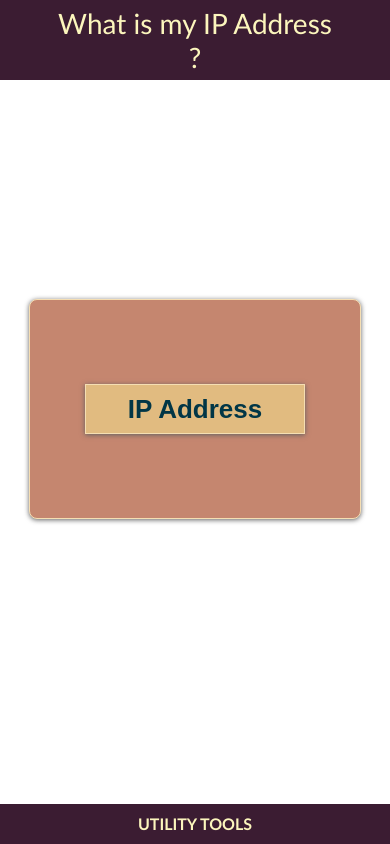
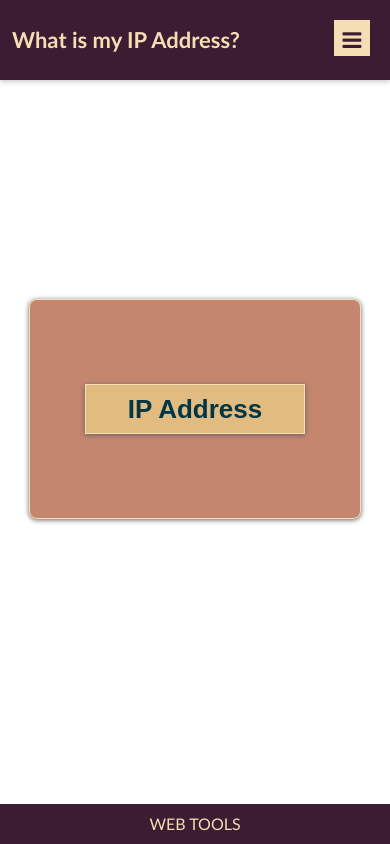
Before and after one commit to ashhadimam07/IP-Address, a website: page index.html in a window 390 px wide. Drawn offline with nearby package versions, Linux system fonts and the light colour scheme; no server answers.

Commit message:
Add hamburger menu

```diff
--- a/index.html
+++ b/index.html
@@ -6,19 +6,37 @@
     <meta name="viewport" content="width=device-width, initial-scale=1.0">
     <title>IP Address</title>
     <link rel="stylesheet" href="style.css">
+    <link rel="stylesheet" href="https://stackpath.bootstrapcdn.com/font-awesome/4.7.0/css/font-awesome.min.css">
 </head>
 <body>
-    <nav>
-        <div class="logo">What is my IP Address ?</div>
-    </nav>
+    <header>
+        <a href="index.html" class="logo">What is my IP Address?</a>
+        <span class="menu-toggle"><i  class="fa" aria-hidden="true"></i></span>
+        <nav>
+            <ul>
+                <li><a href="https://utility-web-tools.netlify.app" class="active">Home</a></li>
+            </ul>
+        </nav>
+        <div class="clearfix"></div>
+    </header>
     <div class="central">
         <div class="container">
             <input type="text" id="ip-address" placeholder="IP Address" disabled>
         </div>
     </div>
     <footer class="footer">
-        <div class="footer-heading">UTILITY TOOLS</div>
+        <div class="footer-heading">WEB TOOLS</div>
     </footer>
+    <script src="https://code.jquery.com/jquery-3.5.1.js" integrity="sha256-QWo7LDvxbWT2tbbQ97B53yJnYU3WhH/C8ycbRAkjPDc="
+    crossorigin="anonymous"></script>
+    <script type="text/javascript">
+        $(document).ready(function() {
+            $('.menu-toggle').click(function() {
+                $('.menu-toggle').toggleClass('active')
+                $('nav').toggleClass('active')
+            })
+        })
+    </script>
     <script src="/script.js"></script>
 </body>
 </html>
--- a/style.css
+++ b/style.css
@@ -16,21 +16,62 @@ body {
   font-family: 'Trebuchet MS', 'Lucida Sans Unicode', 'Lucida Grande', 'Lucida Sans', Arial, sans-serif;
 }
 
-nav {
-  display: flex;
-  height: 80px;
-  width: 100%;
-  background-color: #3b1c32;
-  align-items: center;
-  justify-content: center;
-  padding: 0 50px 0 50px;
-  flex-wrap: wrap;
+header {
+  position: relative;
+  max-width: 100%;
+  margin: 0 auto;
+  padding: 10px;
+  background: #3b1c32;
+  box-sizing: border-box;
+  box-shadow: 0 2px 5px rgba(0, 0, 0, 0.2);
 }
 
-nav .logo {
-  color: #fcf6bd;
-  font-size: 35px;
-  font-weight: 600;
+.logo {
+  color: wheat;
+  height: 60px;
+  font-size: 36px;
+  line-height: 60px;
+  padding: 0 20px;
+  background-color: #3b1c32;
+  text-align: center;
+  box-sizing: border-box;
+  float: left;
+  text-decoration: none;
+  font-weight: 700;
+}
+
+nav {
+  float: right;
+}
+
+.clearfix {
+  clear: both;
+}
+
+nav ul {
+  margin: 0;
+  padding: 0;
+  display: flex;
+}
+
+nav ul li {
+  list-style: none;
+}
+
+nav ul li a {
+  display: block;
+  margin: 10px 0;
+  padding: 10px 20px;
+  text-decoration: none;
+  color: wheat;
+  font-size: 20px;
+}
+
+nav ul li a.active,
+nav ul li a:hover {
+  background: #c5866f;
+  color: #fff;
+  transition: 0.5s;
 }
 
 .footer {
@@ -45,8 +86,7 @@ nav .logo {
 }
 
 .footer-heading {
-  color: #fcf6bd;
-  font-weight: 600;
+  color: wheat;
   text-align: center;
   font-size: 16px;
 }
@@ -107,3 +147,74 @@ input[type=text] {
     width: 85%;
   }
 }
+
+@media (max-width: 1050px) {
+  .menu-toggle {
+    display: block;
+    width: 40px;
+    height: 40px;
+    margin: 10px;
+    background: wheat;
+    float: right;
+    cursor: pointer;
+    text-align: center;
+    font-size: 30px;
+    color: #3b1c32;
+  }
+
+  .menu-toggle ::before {
+    content: '\f0c9';
+    line-height: 40px;
+  }
+
+  .menu-toggle.active ::before {
+    content: '\f00d';
+  }
+
+  nav {
+    display: none;
+  }
+
+  nav.active {
+    display: block;
+    width: 100%;
+  }
+
+  nav.active ul {
+    display: block;
+  }
+
+  nav.active ul a {
+    margin: 0;
+  }
+}
+
+@media (max-width: 585px) {
+  .logo {
+    font-size: 25px;
+  }
+
+  .menu-toggle {
+    height: 36px;
+    width: 36px;
+    font-size: 22px;
+    text-align: center;
+  }
+}
+
+@media (max-width: 409px) {
+  .logo {
+    font-size: 25px;
+    padding: 0 2px;
+  }
+
+  nav ul li a {
+    font-size: 18px;
+  }
+}
+
+@media (max-width: 409px) {
+  .logo {
+    font-size: 22px;
+  }
+}
```
